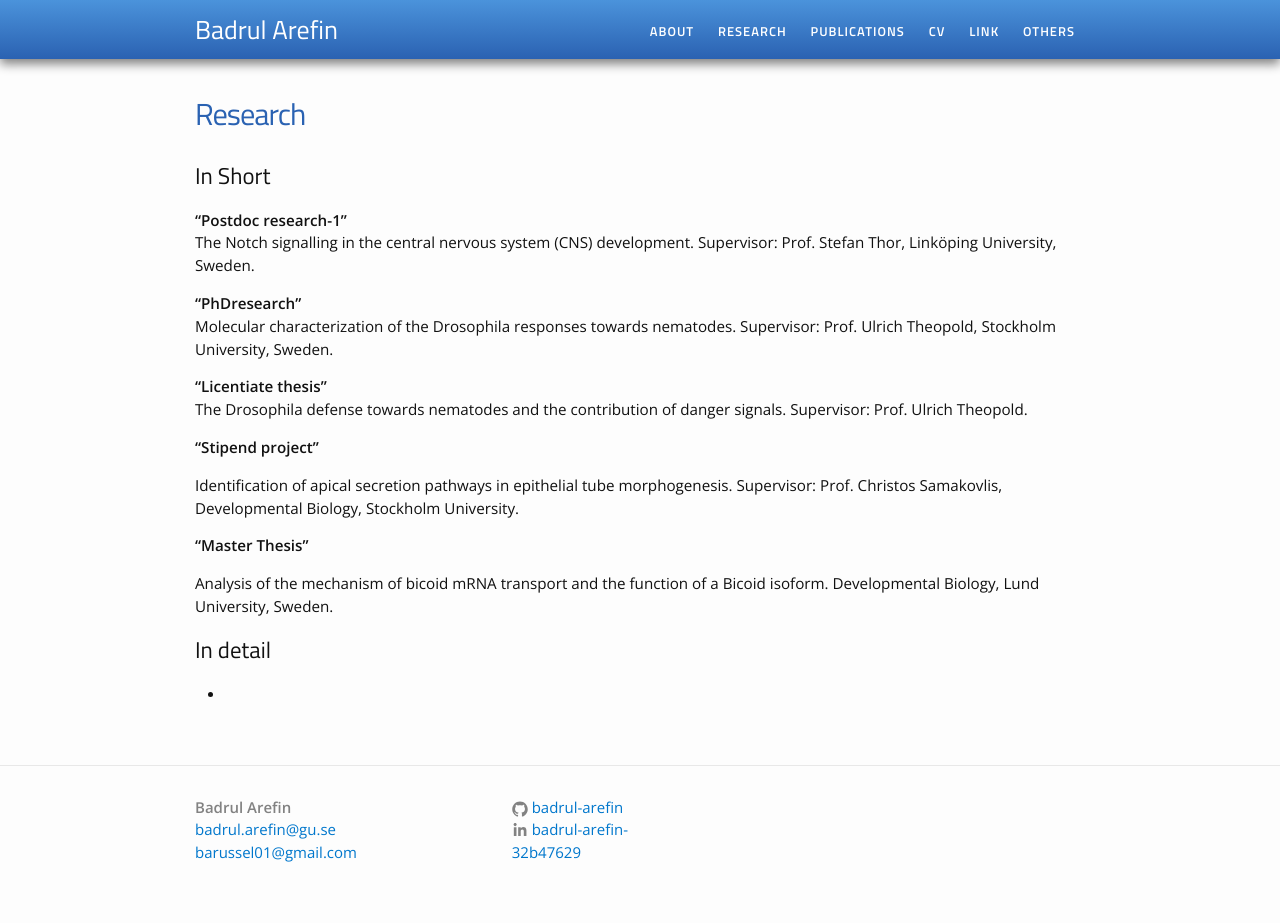
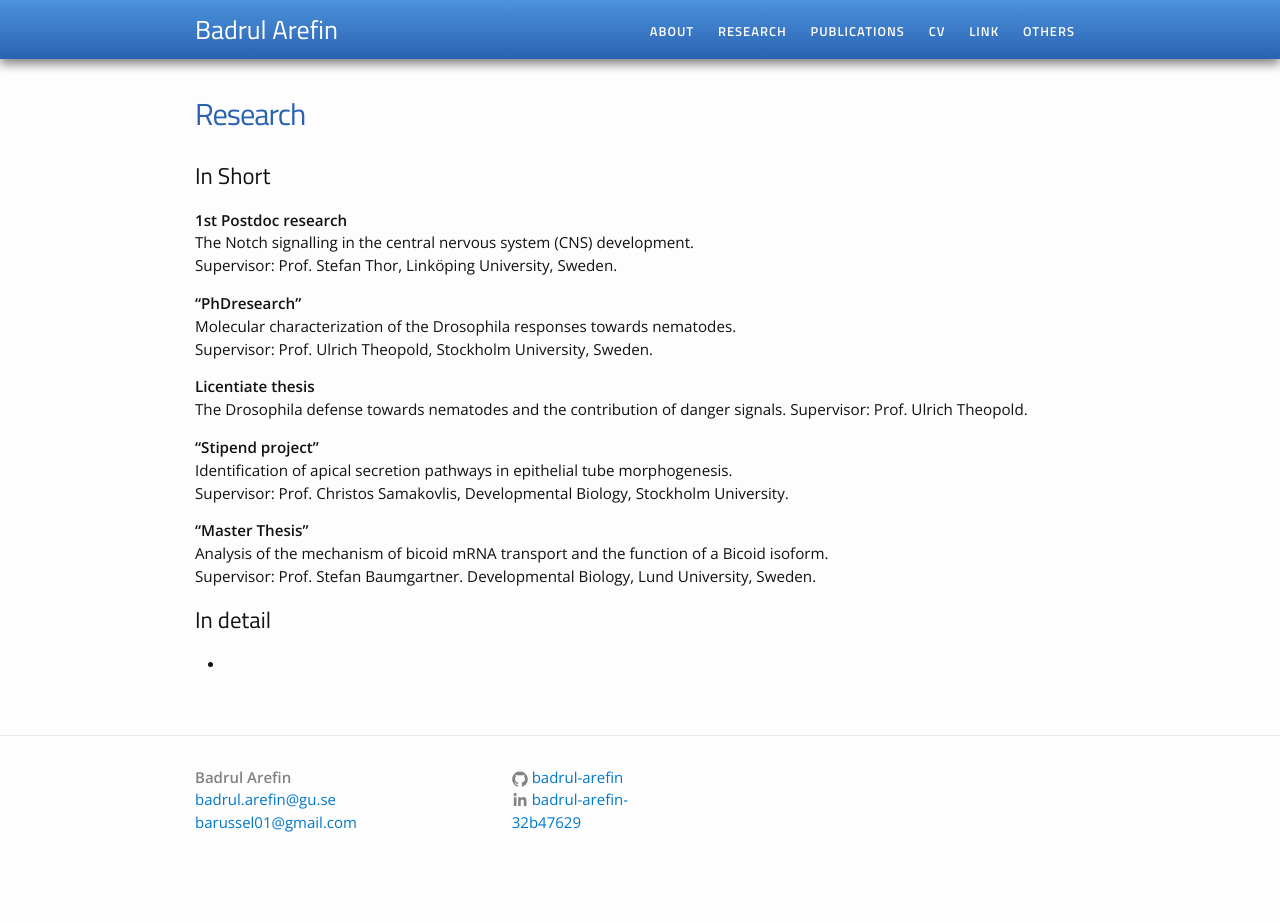
Before and after one commit to Badrul-Arefin/badrul-arefin.github.io, a Jekyll site: the page built from research.md, in a window 1280 px wide. Built offline with Jekyll 4.4.1, drawn with Linux system fonts in a browser that asks for light colours; after the commit the page ends 900 px from its top, so only the background shows below that.

Commit message:
Update research.md

```diff
--- a/research.md
+++ b/research.md
@@ -4,23 +4,21 @@ permalink: /research/
 title: Research
 ---
 <h2>In Short</h2>
-<b>"Postdoc research-1"</b><br>
-The Notch signalling in the central nervous system (CNS) development. Supervisor: Prof. Stefan Thor, Linköping University, Sweden.
+<b>1st Postdoc research</b><br>
+The Notch signalling in the central nervous system (CNS) development. <br>Supervisor: Prof. Stefan Thor, Linköping University, Sweden.
 
 <b>"PhDresearch"</b><br>
-Molecular characterization of the Drosophila responses towards nematodes.  Supervisor: Prof. Ulrich Theopold, Stockholm University, Sweden.
+Molecular characterization of the Drosophila responses towards nematodes.  <br>Supervisor: Prof. Ulrich Theopold, Stockholm University, Sweden.
 
-<b>"Licentiate thesis"</b><br>
+<b>Licentiate thesis</b><br>
 The Drosophila defense towards nematodes and the contribution of danger signals. Supervisor: Prof. Ulrich Theopold.
 
 
 <b>"Stipend project"</b><br>
-
-Identification of apical secretion pathways in epithelial tube morphogenesis. Supervisor: Prof. Christos Samakovlis, Developmental Biology, Stockholm University.
+Identification of apical secretion pathways in epithelial tube morphogenesis.<br> Supervisor: Prof. Christos Samakovlis, Developmental Biology, Stockholm University.
 
 <b>"Master Thesis"</b><br>
-
-Analysis of the mechanism of bicoid mRNA transport and the function of a Bicoid isoform. Developmental Biology, Lund University, Sweden.
+Analysis of the mechanism of bicoid mRNA transport and the function of a Bicoid isoform. <br> Supervisor: Prof. Stefan Baumgartner. Developmental Biology, Lund University, Sweden.
 
 
 <h2>In detail</h2>
```
